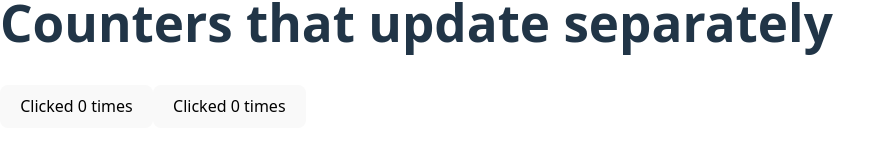
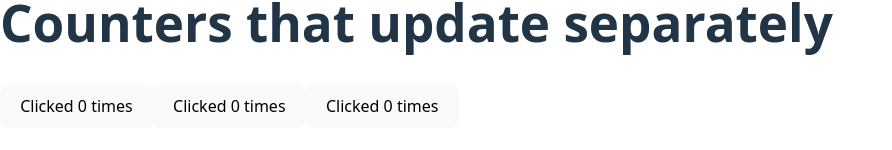
Before and after one commit to ietuday/ReactDevHandsOn, a React (Vite) app: page / in a window 1280 px wide. Shown: the part 356-506 px from the top of the page, without its empty margins (0-892 px from the left). Built offline with nearby package versions, Linux system fonts and the light colour scheme.

Commit message:
add additional button to MyApp component for separate counters

```diff
--- a/src/App.jsx
+++ b/src/App.jsx
@@ -6,9 +6,11 @@ export default function MyApp(){
       <h1>Counters that update separately</h1>
       <MyButton />
       <MyButton />
+      <MyButton />
     </div>
   );
 }
+
 
 function MyButton(){
   const [count, setCount] = useState(0);
```
